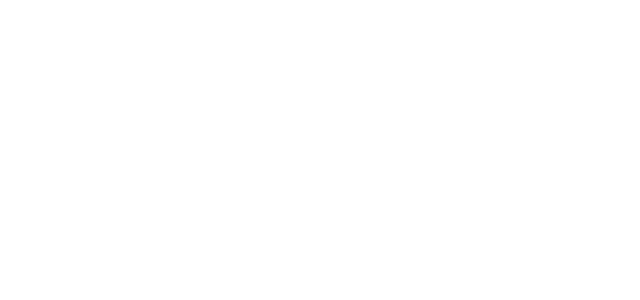
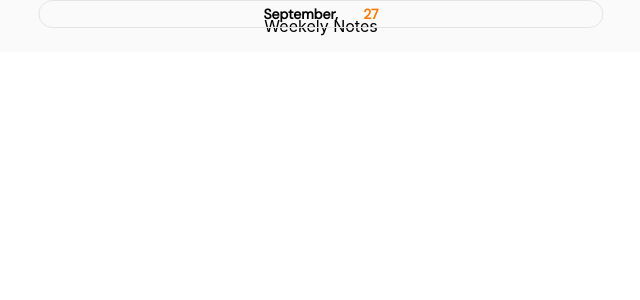
Before and after one commit to KwonHaeJin/StudyBuddy, a React (Create React App) app: page /todolist in a window 1280 px wide. Before the commit this address had no page. Shown: the top 300 px of the page, without its empty margins (319-959 px from the left). Built offline with nearby package versions, Linux system fonts and the light colour scheme.

Commit message:
FEat: 기능 추가

```diff
--- a/src/App.js
+++ b/src/App.js
@@ -7,6 +7,7 @@ import Login from './Login/Login';
 import Signup from './Signup/Signup';
 import Feed from './feedPage/feedPage';
 import Profile from './feedPage/editProfile';
+import Todolist from './Todolist/Todolist';
 import { useEffect } from 'react';
 import { BrowserRouter, Route, Routes, useNavigate } from 'react-router-dom';
 
@@ -41,6 +42,9 @@ const Home = () => {
         <button onClick={() => navigate("/login")}>
           로그인으로
         </button>
+        <button onClick={() => navigate("/todolist")}>
+          투두리스트로
+        </button>
     </div>
   );
 }
@@ -58,6 +62,7 @@ const App = () => {
           <Route path="/profile" element={<Profile />} />
           <Route path="/login" element={<Login />} />
           <Route path="/signup" element={<Signup />} />
+          <Route path="/todolist" element={<Todolist />} />
         </Routes>
       </BrowserRouter>
     </div>
--- a/src/Signup/Signup.css
+++ b/src/Signup/Signup.css
@@ -10,6 +10,7 @@
 
 .button-group {
     justify-content: center;
+    flex-direction: row;
     display: flex;
     position: fixed;
     bottom: 5vh;
--- /dev/null
+++ b/src/Todolist/Todolist.css
@@ -0,0 +1,25 @@
+.Top-box {
+    width: 55vw;
+    height: 3.7vh;
+    border-radius: 20px;
+    font-size: 15px;
+    text-align: center;
+    color: #8F8F8F;
+    font-family: "Basic";
+    font-weight: bold;
+    background-color: #FFFFFF;
+    border: 1px solid #E6E6E6;
+}
+.Weekely {
+    width: 229px;
+    height: 26px;
+    top: 106px;
+    left: 16px;
+    gap: 0px;
+    opacity: 0px;
+    font-family: "basic";
+    font-size: 28px;
+    font-weight: 700;
+    line-height: 36.46px;
+    background: #FF7A00;
+}
--- /dev/null
+++ b/src/Todolist/Todolist.js
@@ -0,0 +1,22 @@
+import React from 'react';
+import '../App.css';
+import './Todolist.css';
+
+const Todolist = () => {
+    const today = new Date();
+    const day = today.getDate();
+    const month = today.toLocaleString('en-US', { month: 'long' });
+
+    return(
+    <div className="main">
+        <div className='date-box' style={{ position: "absolute", left: "50%", transform: "translateX(-50%)" }}>
+            <p style={{ fontWeight: "bold", display: "flex", alignItems: "center", fontSize: '14px' }}>{month},</p>
+            <div style={{ width: "2vw" }}></div>
+            <p style={{ color: "#FF7A00", display: "flex", alignItems: "center", fontWeight: "bold", fontSize: '14px' }}>{day}</p>
+            </div>
+        <p classname = "Weekely">Weekely Notes</p>
+
+    </div>
+    );
+};
+export default Todolist;
```
